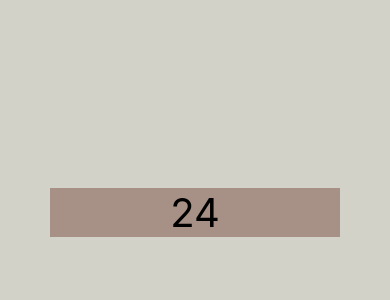
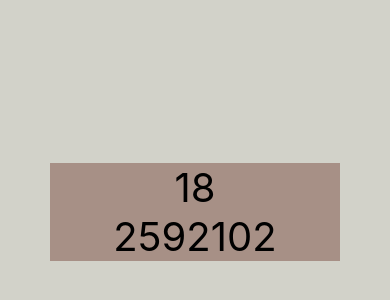
Before and after one commit to thiagoblima/find-sum-game, a React Native app: screen / in a window 390 px wide. Shown: the part 210-510 px from the top of the page. Built offline with nearby package versions, Linux system fonts and the light colour scheme.

Commit message:
Adding Game Component Logic

```diff
--- a/components/App.js
+++ b/components/App.js
@@ -4,7 +4,7 @@
 class App extends React.Component {
   render() {
     return (
-       <Game />
+       <Game randomNumberCount={6}/>
     );
   }
 }
--- a/components/Game.js
+++ b/components/Game.js
@@ -1,12 +1,22 @@
 import React from 'react'
 import {View, Text, StyleSheet} from 'react-native'
+import PropTypes from 'prop-types'
 
 class Game extends React.Component {
-    target = 10 + Math.floor(40 * Math.random())
+    static propTypes = {
+        randomNumberCount: PropTypes.number.isRequired
+    }
+    randomNumbers = Array
+        .from({length: this.props.randomNumberCount})
+        .map(() =>  1 + Math.floor(10 * Math.random()))
+    target = this.randomNumbers
+        .slice(0, this.props.randomNumberCount - 2)
+        .reduce((acc, curr) => acc + curr , 0)
     render() {
         return (
             <View style={styles.container}>
                 <Text style={styles.target}>{this.target}</Text>
+                <Text style={styles.target}>{this.randomNumbers}</Text>
             </View>
         );
     }
```
